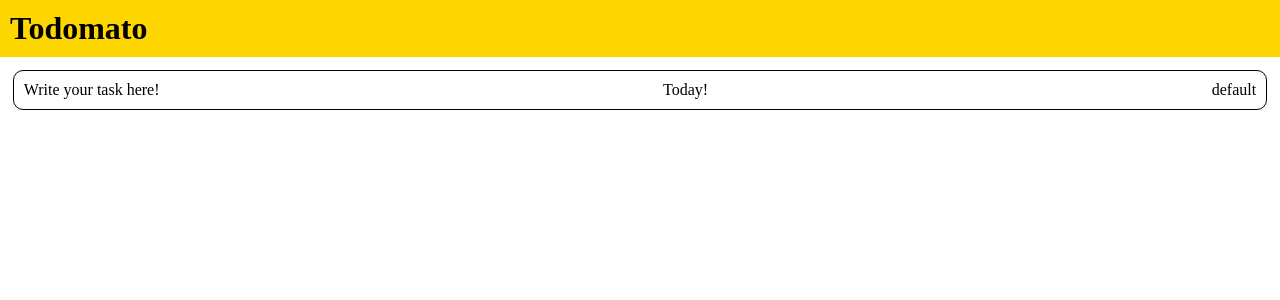
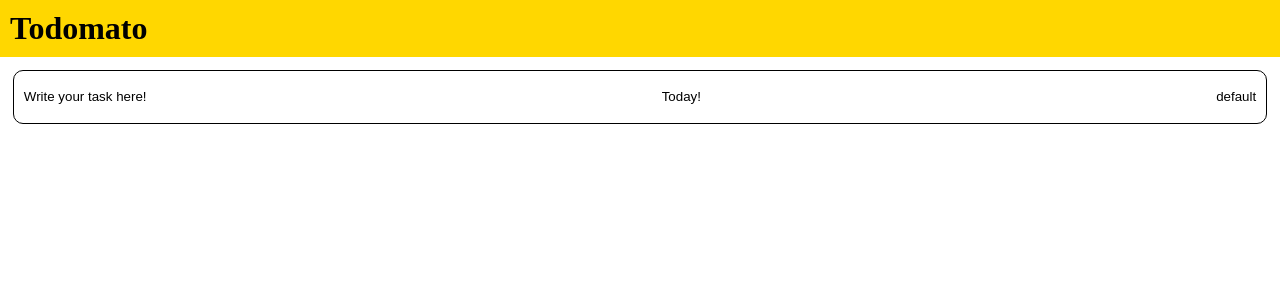
Before and after one commit to kpbongat/Todomato, a React (Vite) app: page / in a window 1280 px wide. Shown: the top 300 px of the page. Built offline with nearby package versions, Linux system fonts and the light colour scheme.

Commit message:
Implement TodoField for dynamic editing of fields

```diff
--- a/src/components/App/App.jsx
+++ b/src/components/App/App.jsx
@@ -1,12 +1,10 @@
-import { useEffect, useState } from "react";
+import { useState } from "react";
 import Header from "../Header/Header";
 import TodoPanel from "../TodoPanel/TodoPanel";
 
 function App() {
   const [todoList, setTodoList] = useState([]);
-
-  useEffect(() => {
-    if (!todoList.length) {
+  function initializeTodoList() {
     setTodoList([
       {
         name: "Write your task here!",
@@ -15,7 +13,9 @@ function App() {
       },
     ]);
   }
-  });
+  if (!todoList.length) {
+    initializeTodoList();
+  }
   return (
     <>
       <Header />
--- a/src/components/Todo/Todo.jsx
+++ b/src/components/Todo/Todo.jsx
@@ -1,11 +1,12 @@
+import TodoField from "../TodoField/TodoField";
 import styles from "./Todo.module.css";
 
 function Todo({ todo }) {
   return (
     <div className={styles.div}>
-      <span>{todo.name}</span>
-      <span>{todo.dueDate}</span>
-      <span>{todo.project}</span>
+      <TodoField type="text" value={todo.name} />
+      <TodoField type="text" value={todo.dueDate} />
+      <TodoField type="text" value={todo.project} />
     </div>
   );
 }
--- a/src/components/Todo/Todo.module.css
+++ b/src/components/Todo/Todo.module.css
@@ -2,6 +2,7 @@
   display: flex;
   border: solid 1px black;
   border-radius: 10px;
+  height: 2rem;
   padding: 10px;
   justify-content: space-between;
 }
--- /dev/null
+++ b/src/components/TodoField/TodoField.jsx
@@ -0,0 +1,14 @@
+import { useState } from "react";
+import styles from "./TodoField.module.css";
+function TodoField({ value, type }) {
+  const [state, setState] = useState(0);
+
+  return state === 0 ? (
+    <button className={styles.button} type="button" onClick={() => setState(1)}>
+      {value}
+    </button>
+  ) : (
+    <input autoFocus type={type} value={value} onBlur={() => setState(0)} />
+  );
+}
+export default TodoField;
--- /dev/null
+++ b/src/components/TodoField/TodoField.module.css
@@ -0,0 +1,4 @@
+.button {
+  background-color: rgb(0 0 0 / 0);
+  border: none;
+}
```
Lines whose indentation alone changed are shown as unchanged.
